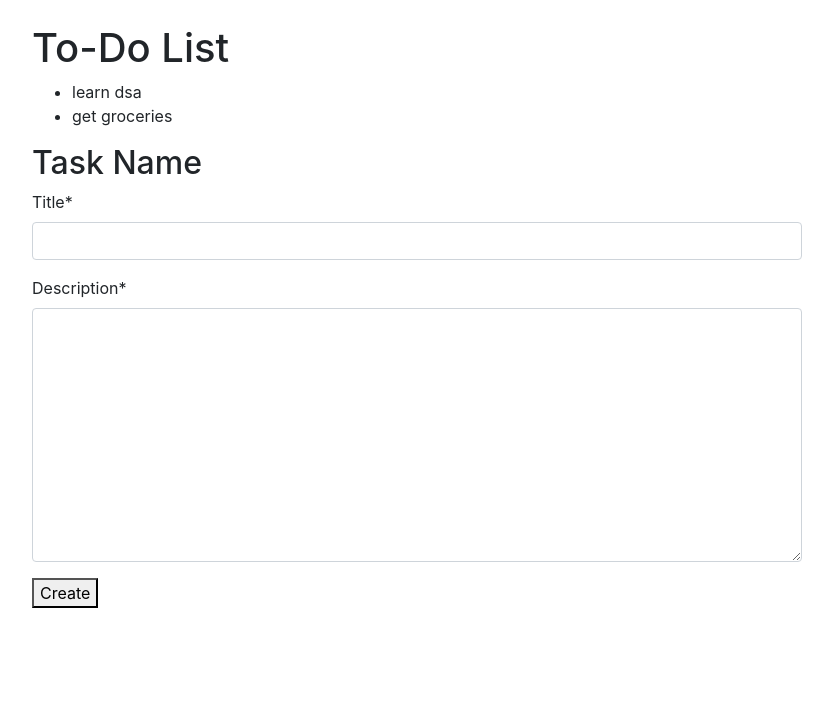
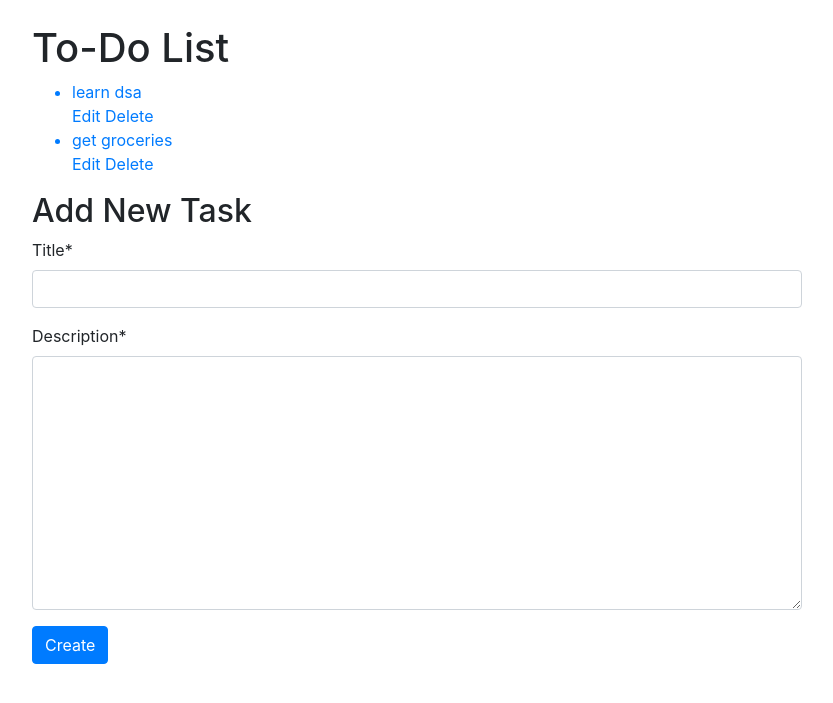
Before and after one commit to Mildness10/todo-app, a Django app: page /todos/ in a window 1280 px wide. Shown: the part 56-759 px from the top of the page, without its empty margins (223-1056 px from the left). Run offline with Django 4.2, Linux system fonts and the light colour scheme; data comes from the database, SQL or seed files in the repository; some libraries are stand-ins or nearby versions.

Commit message:
created the update and delete templates

```diff
--- a/templates/todo_list.html
+++ b/templates/todo_list.html
@@ -2,17 +2,18 @@
 {% load crispy_forms_tags %}
 
 {% block content %}
-<h1>To-Do List</h1>
-<ul>
-    {% for item in items %}
-        <li>{{ item.title }}</li>
-    {% endfor %}
-</ul>
-
-    <h2>Task Name</h2>
+    <h1>To-Do List</h1>
+    <ul>
+        {% for item in items %}
+            <a href="{% url 'todo_detail' pk=item.pk %}"><li>{{ item.title }}</li></a>
+            <a href="{% url 'todo_update' pk=item.pk %}">Edit</a>
+            <a href="{% url 'todo_delete' pk=item.pk %}">Delete</a>
+            {% endfor %}
+    </ul>
+    <h2>Add New Task</h2>
     <form method="post">
         {% csrf_token %}
         {{ form|crispy }}
-        <button type="submit">Create</button>
+        <button type="submit" class="btn btn-primary">Create</button>
     </form>
 {% endblock content %}
--- a/todo/urls.py
+++ b/todo/urls.py
@@ -3,7 +3,7 @@ from todo.views import TodoListView, TodoDetailView, TodoUpdateView, TodoDeleteV
 
 urlpatterns = [
     path('todos/', TodoListView.as_view(), name='todo_list'),
-    path('todos/<int:item_id>/', TodoDetailView.as_view(), name='todo_detail'),
-    path('todos/<int:item_id>/update/', TodoUpdateView.as_view(), name='todo_update'),
-    path('todos/<int:item_id>/delete/', TodoDeleteView.as_view(), name='todo_delete')
+    path('todos/<int:pk>/', TodoDetailView.as_view(), name='todo_detail'),
+    path('todos/<int:pk>/update/', TodoUpdateView.as_view(), name='todo_update'),
+    path('todos/<int:pk>/delete/', TodoDeleteView.as_view(), name='todo_delete')
 ]
--- a/todo/views.py
+++ b/todo/views.py
@@ -22,9 +22,12 @@ class TodoListView(ListView):
         return render(request, 'todo_list.html', {'items':items, 'form':form})
 
 class TodoDetailView(DetailView):
-    def get(self, request, item_id):
-        item = get_object_or_404(TodoItem, pk=item_id)
-        return render(request, "todo_detail.html", {"item":item})
+    model = TodoItem
+    template_name = 'todo_detail.html'
+    context_object_name = 'item'
+    # def get(self, request, item_id):
+    #     item = get_object_or_404(TodoItem, pk=item_id)
+    #     return render(request, "todo_detail.html", {"item":item})
 
 class TodoUpdateView(UpdateView):
     model = TodoItem
```
Also changed, not shown: templates/todo_delete.html (added, +10 -0 lines), templates/todo_update.html (added, +11 -0 lines).
